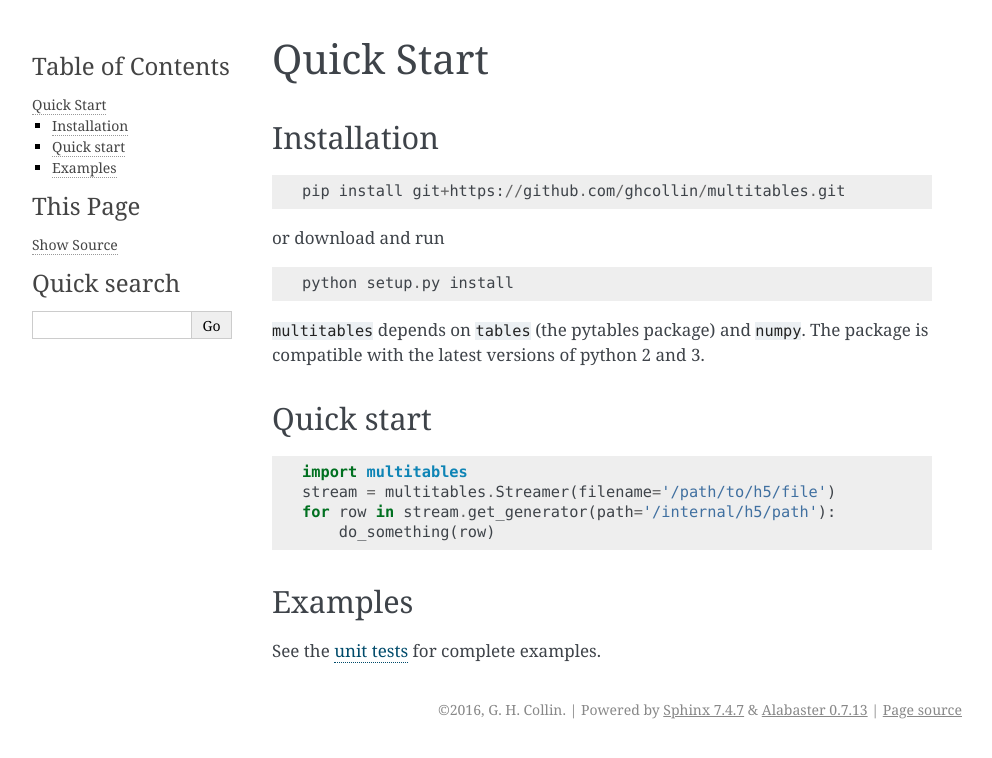
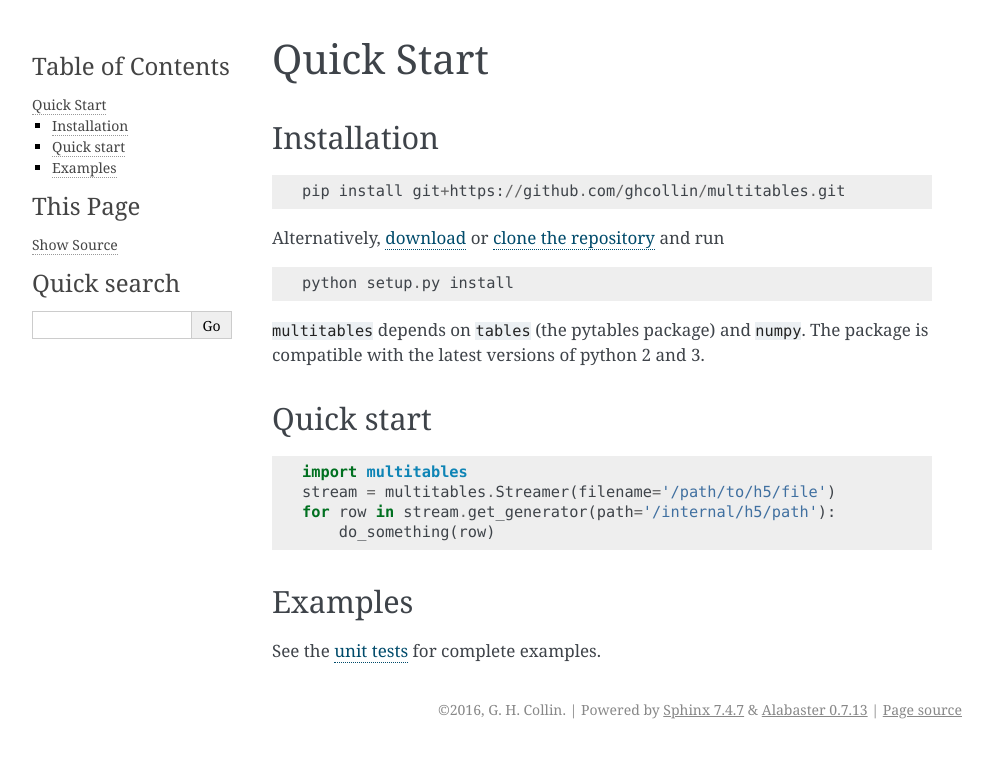
Before and after one commit to ghcollin/multitables, a Sphinx documentation site: the page built from docs/source/quick.rst, in a window 1280 px wide. Shown: the top 758 px of the page, without its empty margins (148-1140 px from the left). Built offline with Sphinx 7.4.7, drawn with Linux system fonts in a browser that asks for light colours.

Commit message:
Added links from the documentation back to the github repository.

```diff
--- a/docs/source/index.rst
+++ b/docs/source/index.rst
@@ -6,7 +6,7 @@
 multitables documentation
 *************************
 
-``multitables`` is a python library designed for high speed access to HDF5 files.
+`multitables <https://github.com/ghcollin/multitables>`_ is a python library designed for high speed access to HDF5 files.
 Access to HDF5 is provided by the PyTables library (``tables``).
 Multiple processes are launched to read a HDF5 in parallel, allowing concurrent decompression.
 Data is streamed back to the invoker by use of shared memory space, removing the usual multiprocessing
--- a/docs/source/quick.rst
+++ b/docs/source/quick.rst
@@ -8,7 +8,8 @@ Installation
 
     pip install git+https://github.com/ghcollin/multitables.git
 
-or download and run
+Alternatively, `download <https://github.com/ghcollin/multitables/archive/master.zip>`_
+or `clone the repository <https://github.com/ghcollin/multitables>`_ and run
 
 ::
 
```
